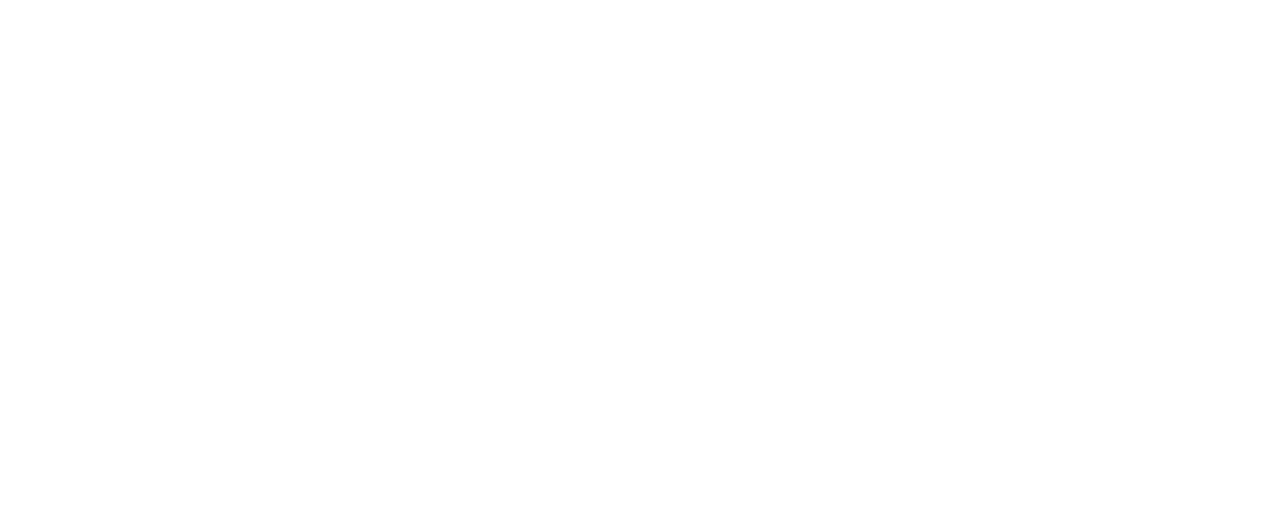
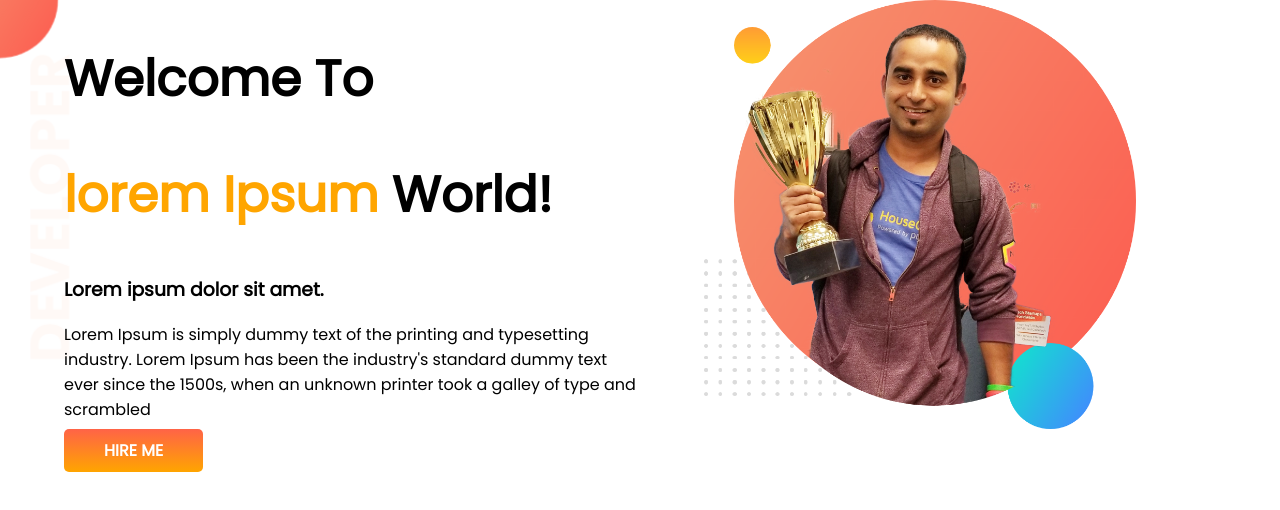
Before and after one commit to hasanmint/developer-protfolio, a plain HTML site: page index.html in a window 1280 px wide. Drawn offline with Linux system fonts and the light colour scheme.

Commit message:
Top Banner Section Added

```diff
--- a/index.html
+++ b/index.html
@@ -5,8 +5,32 @@
     <meta http-equiv="X-UA-Compatible" content="IE=edge">
     <meta name="viewport" content="width=device-width, initial-scale=1.0">
     <title>Developer Me</title>
+    <!-- fonts -->
+    <link rel="preconnect" href="https://fonts.googleapis.com">
+    <link rel="preconnect" href="https://fonts.gstatic.com" crossorigin>
+    <link href="https://fonts.googleapis.com/css2?family=Poppins&display=swap" rel="stylesheet">
+
+    <!-- style -->
+    <link rel="stylesheet" href="style.css">
+
 </head>
 <body>
 
+   <section class="top-banner">
+        <div class="half_width">
+            <h1>Welcome To</h1>
+            <h1> <span class="orange-color">lorem Ipsum</span> World! </h1>
+
+            <h3>Lorem ipsum dolor sit amet.</h3>
+            <p>Lorem Ipsum is simply dummy text of the printing and typesetting industry. Lorem Ipsum has been the industry's standard dummy text ever since the 1500s, when an unknown printer took a galley of type and scrambled</p>
+
+            <a class="link-button" href="https://www.linkedin.com/in/md-hasan-ali-928184b6/" target="_blank" >Hire Me</a>
+        </div>
+
+        <div  class="half_width">
+            <img src="images/jhankar.png" alt="">
+        </div>
+   </section>
+
 </body>
 </html>
--- /dev/null
+++ b/style.css
@@ -0,0 +1,44 @@
+body {
+	font-family: 'Poppins', sans-serif;
+	margin: 0;
+}
+
+h1 {
+	font-size: 50px;
+}
+
+.orange-color {
+	color: orange;
+}
+
+section {
+	display: flex;
+}
+
+.half_width {
+	width: 50%;
+	padding-left: 5%;
+}
+
+.half_width img {
+	width: 75%;
+}
+
+.link-button {
+	text-transform: uppercase;
+	text-decoration: none;
+	color: white;
+	background-image: linear-gradient(Tomato, Orange);
+	font-weight: 700;
+	padding: 10px 40px;
+	border-radius: 5px;
+}
+
+.link-button:hover {
+	background-image: linear-gradient(Orange, Tomato);
+}
+
+.top-banner {
+	background-image: url(images/top-banner.png);
+	background-repeat: no-repeat;
+}
```
Also changed, not shown: images/dream-bg.png (added), images/exp-bg.png (added), images/jhankar.png (added), images/jhankar2.png (added), images/my-bg.png (added), images/my-bg2.png (added), images/top-banner.png (added), showOff/trophy-removebg-preview.png (added), 7 other files.
